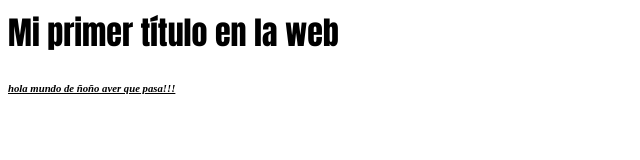
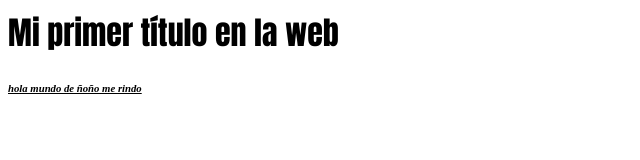
Before and after one commit to medina10-01/medina10-01, a plain HTML site: page index.html in a window 1280 px wide. Shown: the full height of the page, 0-640 px from the left. Drawn offline with Linux system fonts and the light colour scheme.

```diff
--- a/index.html
+++ b/index.html
@@ -6,8 +6,7 @@
         <body>
             <h1>Mi primer título en la web</h1>
             <p>
-                <h6><i><u>hola mundo de ñoño
-                    aver que pasa!!!
+                <h6><i><u>hola mundo de ñoño me rindo
                 </u></i></h6>
             </p>
         </body>
```
